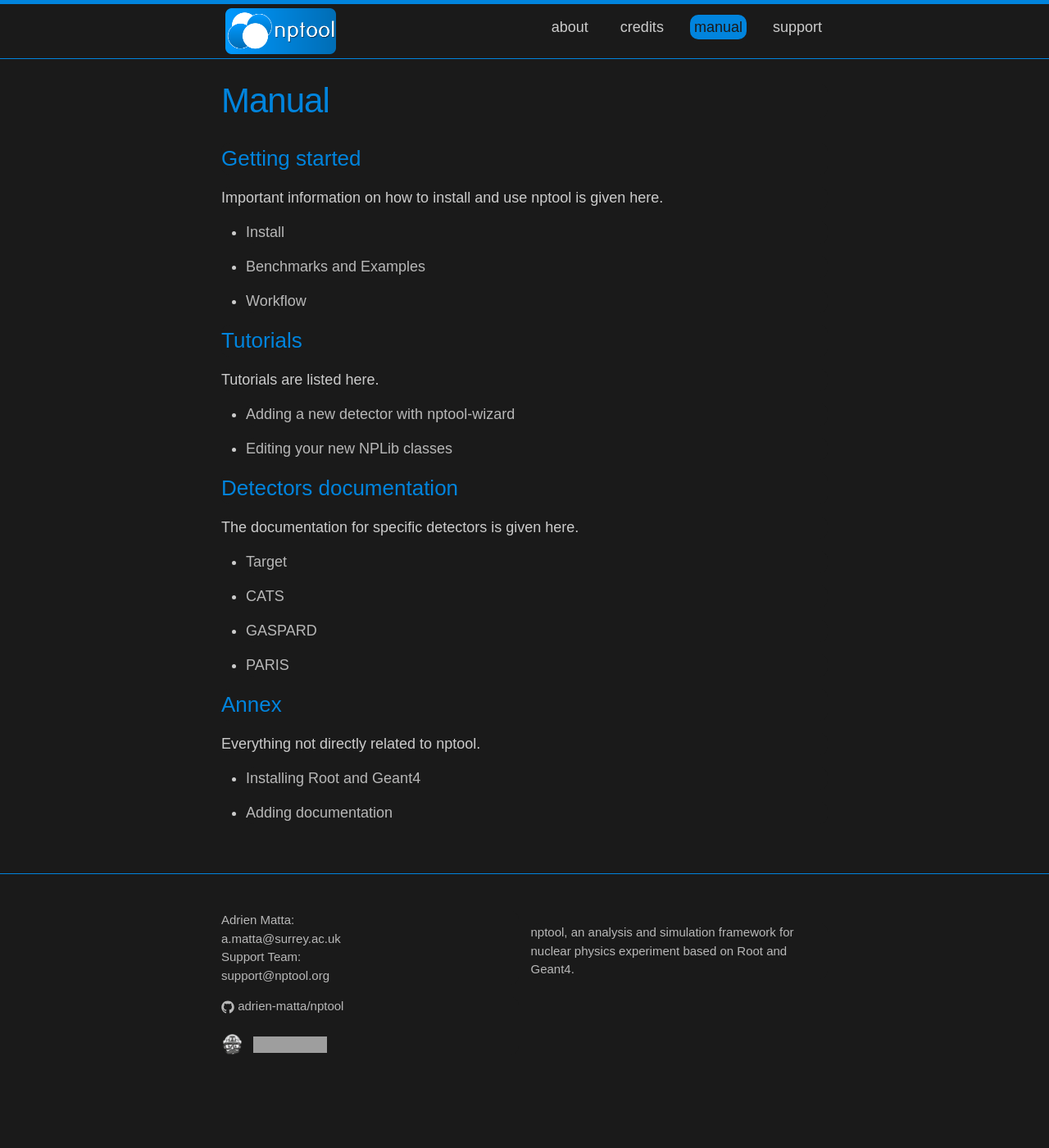
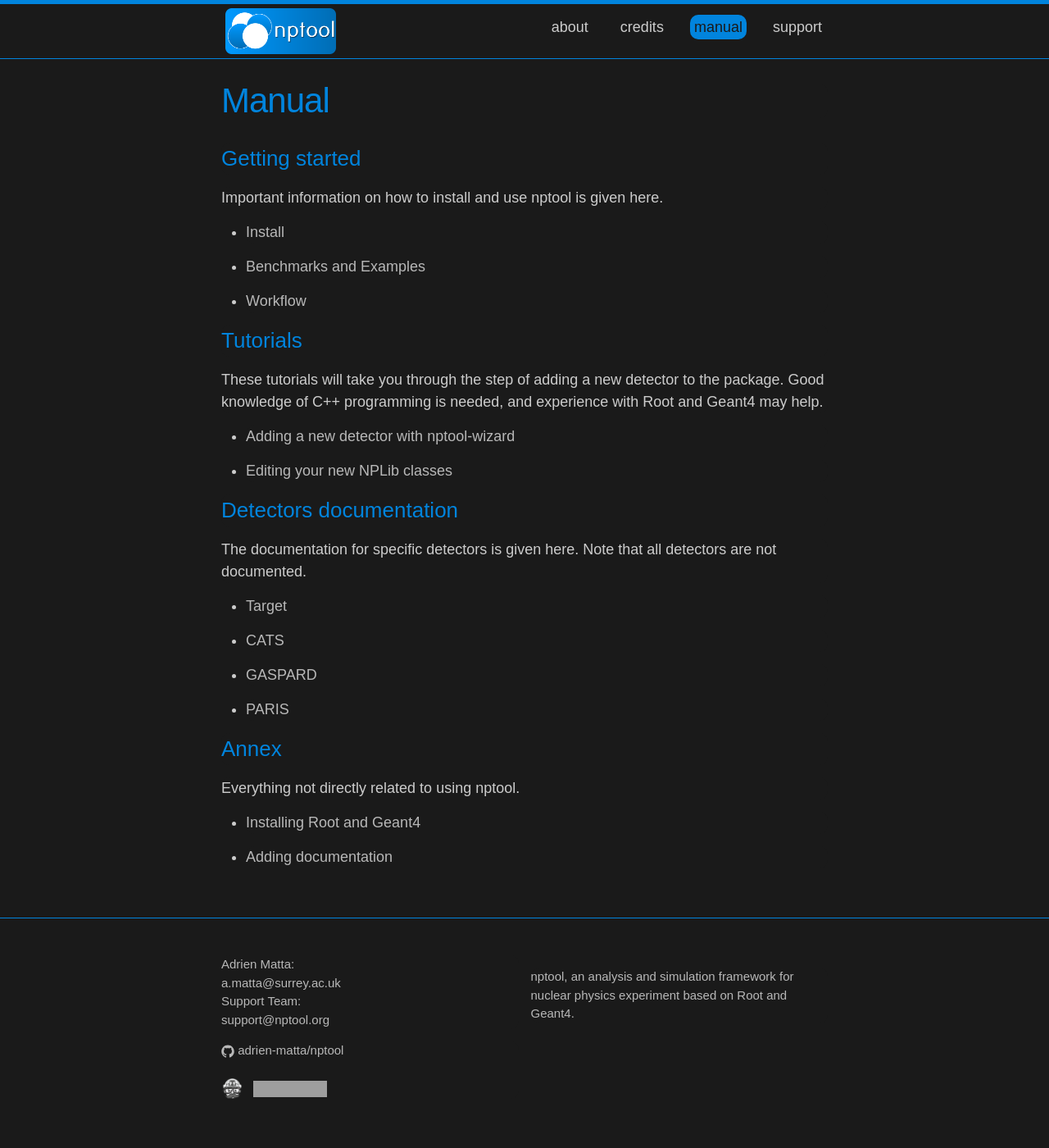
Before and after one commit to adrien-matta/nptool, a Jekyll site: the page built from manual.md, in a window 1280 px wide. Shown: the whole page at 82% size. Built offline with Jekyll 4.4.1, drawn with Linux system fonts in a browser that asks for light colours; some web fonts are replaced; before the commit the page ends 1346 px from its top, so only the background shows below that; grey boxes are pictures that could not be loaded.

Commit message:
* Polishing the manual page

```diff
--- a/manual.md
+++ b/manual.md
@@ -14,17 +14,17 @@ show_in_nav: true
 
   {% if m.manual_order == 10 %}
    <h3> Tutorials </h3>
-  Tutorials are listed here.
+  These tutorials will take you through the step of adding a new detector to the package. Good knowledge of C++ programming is needed, and experience with Root and Geant4 may help.
   {% endif %}
 
   {% if m.manual_order == 100 %}
   <h3> Detectors documentation </h3>
-  The documentation for specific detectors is given here.
+  The documentation for specific detectors is given here. Note that all detectors are not documented.
   {% endif %}
 
   {% if m.manual_order == 1000 %}
   <h3> Annex </h3>
-  Everything not directly related to nptool.
+  Everything not directly related to using nptool.
   {% endif %}
 
 
```
